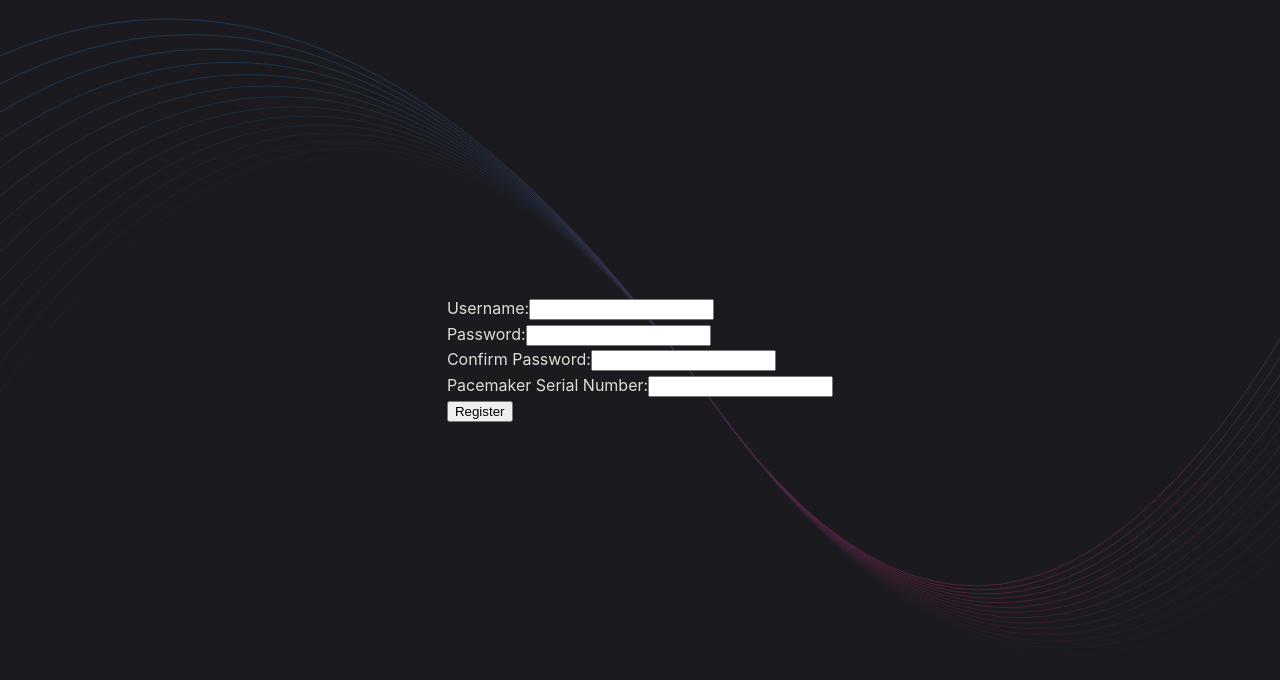
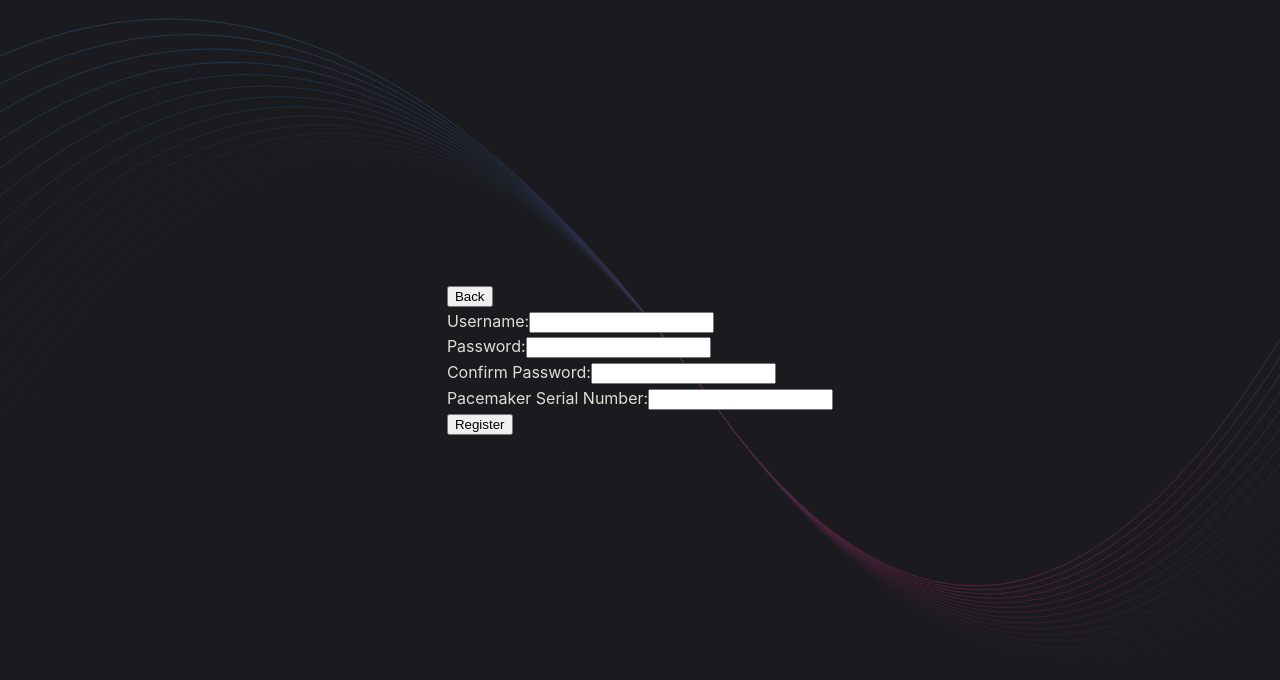
Before and after one commit to andrewderango/HeartFlow, a React (Vite) app in the folder dcm/: page /register in a window 1280 px wide. Shown: the top 680 px of the page. Built offline with nearby package versions, Linux system fonts and the light colour scheme.

Commit message:
add back button in register page

```diff
--- a/dcm/src/main/index.ts
+++ b/dcm/src/main/index.ts
@@ -50,7 +50,7 @@
   })
 
   // IPC test
-  ipcMain.on('ping', () => console.log('pong'))
+  // ipcMain.on('ping', () => console.log('pong'))
 
   createWindow()
 
--- a/dcm/src/renderer/src/components/Register.tsx
+++ b/dcm/src/renderer/src/components/Register.tsx
@@ -1,10 +1,12 @@
 import React, { useState } from 'react'
+import { useNavigate } from 'react-router-dom'
 
 function Register(): JSX.Element {
   const [username, setUsername] = useState('')
   const [password, setPassword] = useState('')
   const [confirmPassword, setConfirmPassword] = useState('')
   const [serialNumber, setSerialNumber] = useState('')
+  const navigate = useNavigate()
 
   const handleSubmit = (event: React.FormEvent) => {
     event.preventDefault()
@@ -12,6 +14,10 @@
   }
 
   return (
+    <div className="register-container">
+      <button className="back-button" type="button" onClick={() => navigate('/')}>
+        Back
+      </button>
       <form onSubmit={handleSubmit}>
         <div>
           <label>
@@ -59,6 +65,7 @@
         </div>
         <button type="submit">Register</button>
       </form>
+    </div>
   )
 }
 
```
Lines whose indentation alone changed are shown as unchanged.
